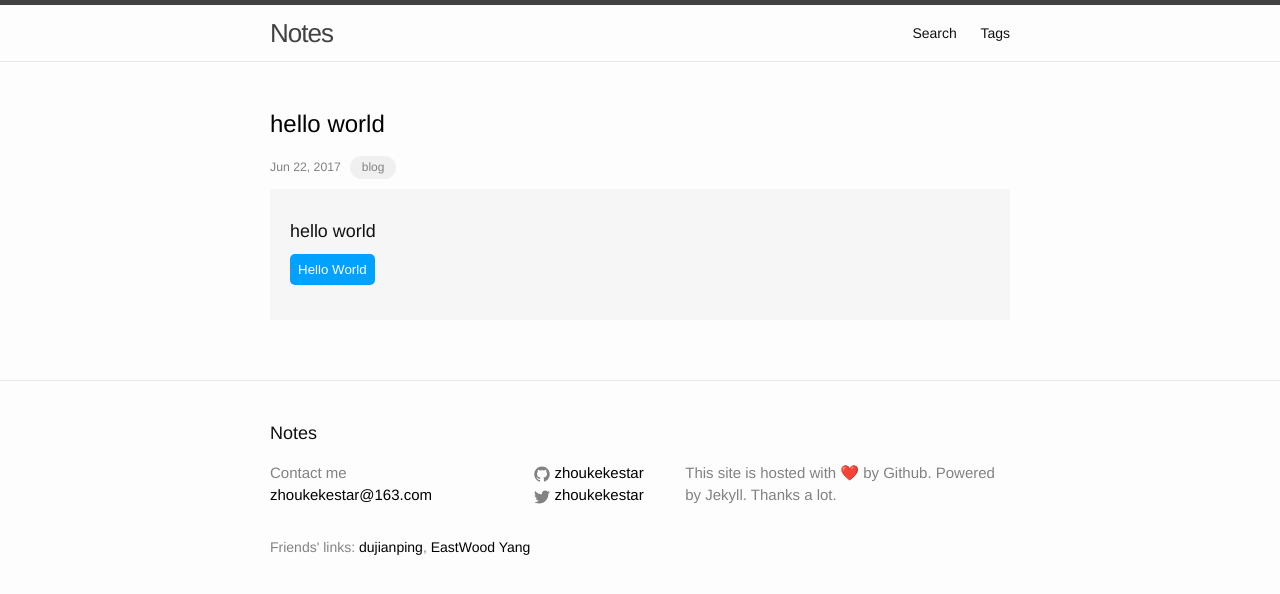
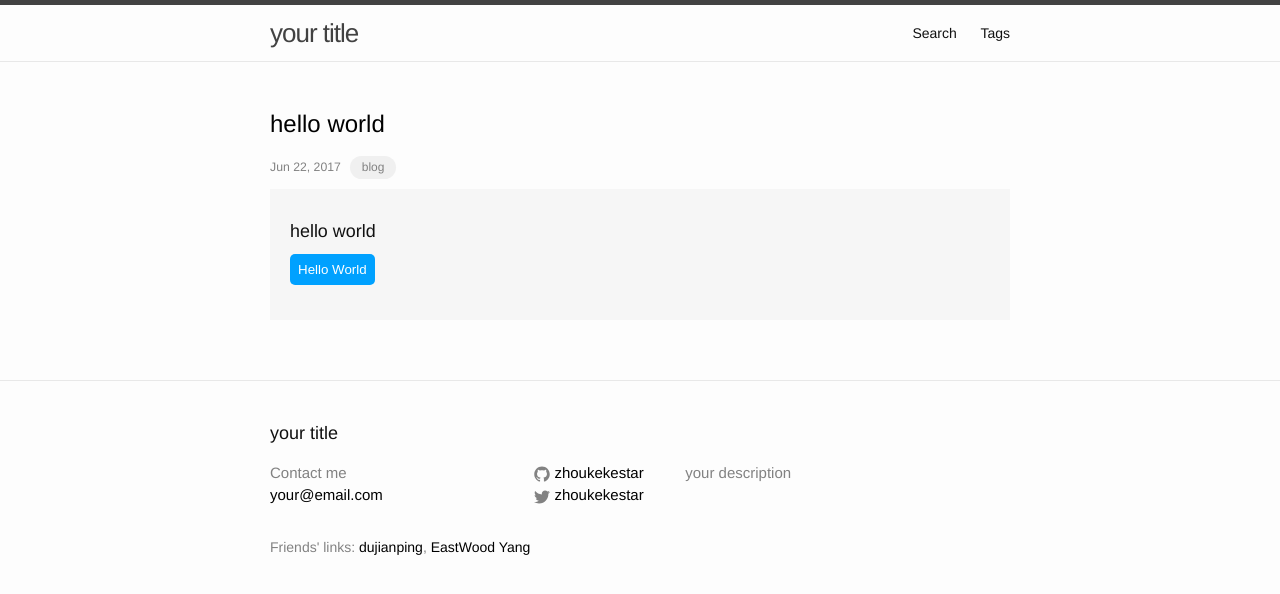
Before and after one commit to zhoukekestar/jekyll-template, a Jekyll site: the page built from index.html, in a window 1280 px wide. Shown: the top 594 px of the page. Built offline with Jekyll 4.4.1, drawn with Linux system fonts in a browser that asks for light colours; the list of posts is cut into pages by our own code.

Commit message:
update config.yml

```diff
--- a/_config.yml
+++ b/_config.yml
@@ -13,12 +13,11 @@
 # you will see them accessed via {{ site.title }}, {{ site.email }}, and so on.
 # You can create any custom variable you would like, and they will be accessible
 # in the templates via {{ site.myvariable }}.
-title: Notes
-email: zhoukekestar@163.com
+title: your title
+email: your@email.com
 description: > # this means to ignore newlines until "baseurl:"
-  This site is hosted with ❤️ by Github. Powered by Jekyll.
-  Thanks a lot.
-baseurl: "/notes" # the subpath of your site, e.g. /blog
+  your description
+baseurl: "/jekyll-template" # the subpath of your site, e.g. /blog
 url: "https://zhoukekestar.github.io" # the base hostname & protocol for your site
 twitter_username: zhoukekestar
 github_username:  zhoukekestar
```
